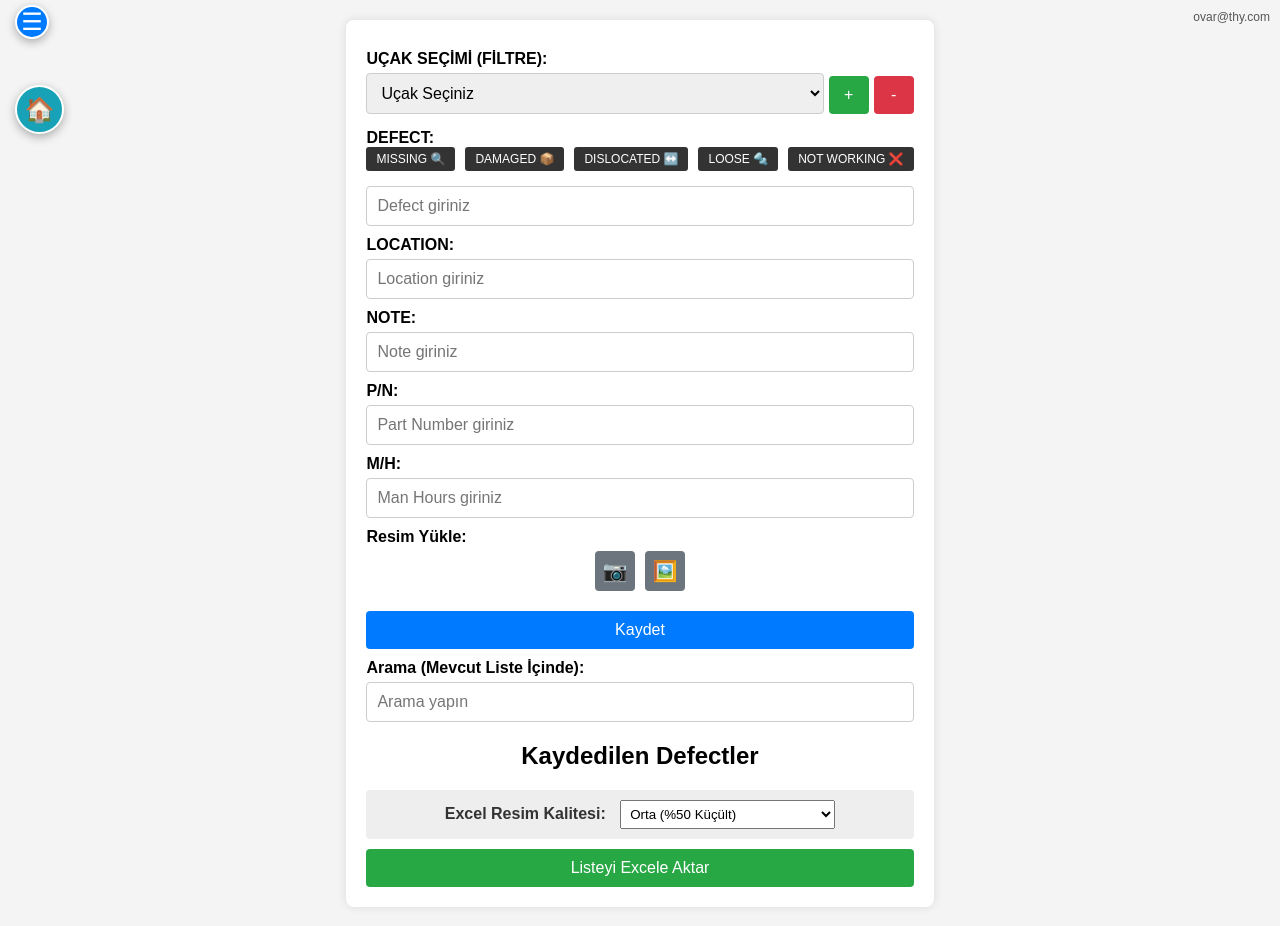
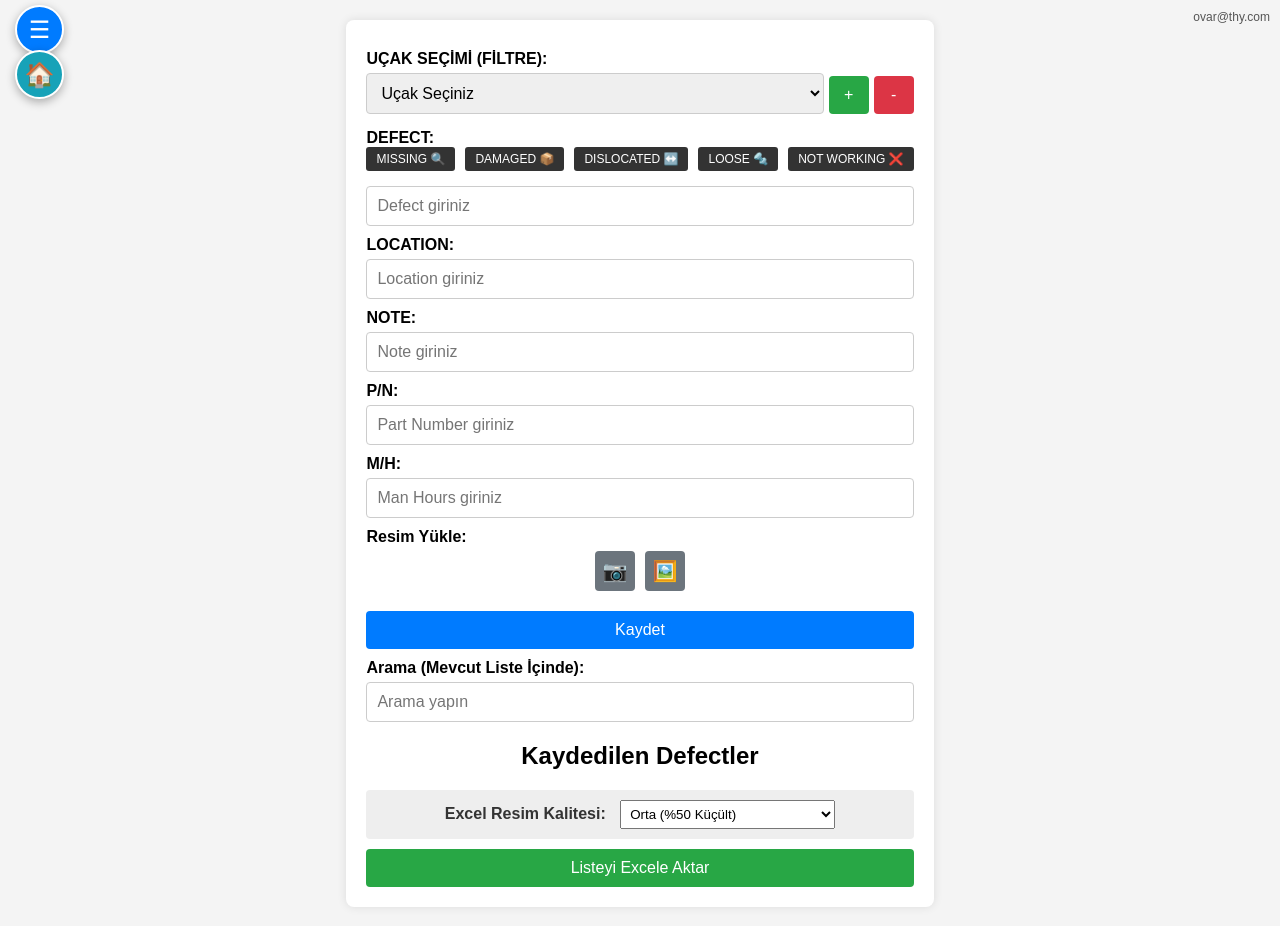
Before and after one commit to ovarthy-bot/cabin_defect_list, a plain HTML site: page index.html in a window 1280 px wide. Drawn offline with nearby package versions, Linux system fonts and the light colour scheme; no server answers.

Commit message:
Revise home button styles and dimensions
Updated the styles for the home button and adjusted dimensions for better visibility.

```diff
--- a/index.html
+++ b/index.html
@@ -37,7 +37,7 @@
 /* --- EV (HOME) BUTONU STİLİ - GÜNCELLENDİ --- */
 .home-btn {
     position: fixed;
-    top: 85px; /* Menü butonunun hemen altı (25px + 45px + 10px boşluk) */
+    top: 50px; /* Menü butonunun hemen altı (25px + 45px + 10px boşluk) */
     left: 15px; /* Menü butonuyla aynı hizada */
     font-size: 24px;
     cursor: pointer;
@@ -66,7 +66,6 @@
     transform: scale(0.95);
 }
 
-/* Mobil cihazlar için optimize */
 /* Mobil cihazlar için optimize edilmiş buton yerleşimi */
 @media (max-width: 600px) {
     .menu-btn {
@@ -134,8 +133,8 @@
     cursor: pointer;
     background-color: #007bff;
     color: white;
-    width: 30px; /* Kare yerine dairesel ve daha büyük */
-    height: 30px;
+    width: 45px; /* Kare yerine dairesel ve daha büyük */
+    height: 45px;
     display: flex;
     align-items: center;
     justify-content: center;
```
